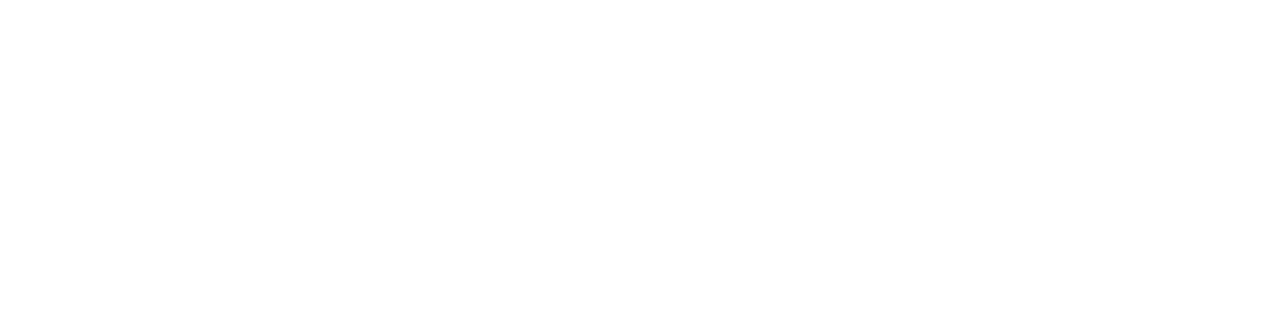
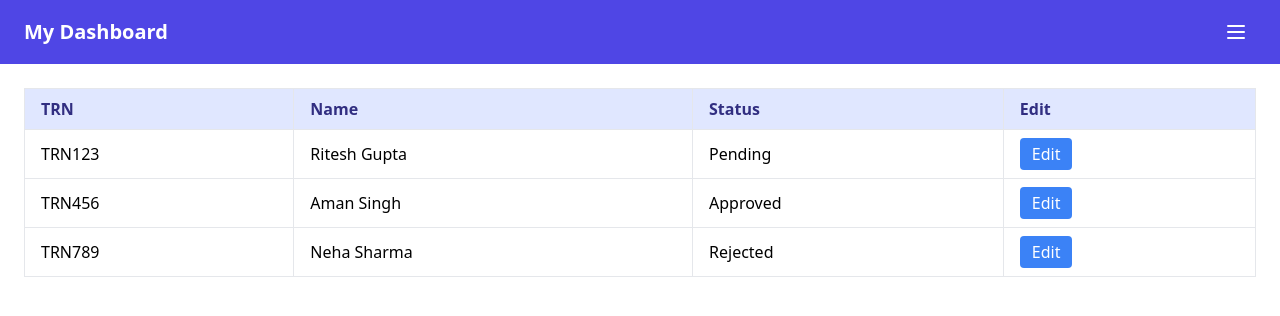
Before and after one commit to BhanuTMD/NewFrontEnd, a React (Create React App) app: page /pendingData in a window 1280 px wide. Before the commit this address had no page. Shown: the top 316 px of the page. Built offline with nearby package versions, Linux system fonts and the light colour scheme.

Commit message:
fix logout with token expiry
fix logout with token expiry

```diff
--- a/src/Components/auth/AuthContext.js
+++ b/src/Components/auth/AuthContext.js
@@ -6,21 +6,24 @@ export const useAuth = () => useContext(AuthContext);
 
 export const AuthProvider = ({ children }) => {
   const [isAuthenticated, setIsAuthenticated] = useState(false);
-  const [isLoading, setIsLoading] = useState(true); // 🔄 loading state
+  const [isLoading, setIsLoading] = useState(true);
 
   useEffect(() => {
-    const token = localStorage.getItem("token");
-    setIsAuthenticated(!!token); // true if token exists
-    setIsLoading(false); // ✅ auth check done
+    // ✅ Same key used for login & check
+    const token = localStorage.getItem("jwtToken");
+    setIsAuthenticated(!!token);
+    setIsLoading(false);
   }, []);
 
   const login = (token) => {
-    localStorage.setItem("token", token);
+    localStorage.setItem("jwtToken", token); // same key
     setIsAuthenticated(true);
   };
 
   const logout = () => {
-    localStorage.removeItem("token");
+    localStorage.removeItem("jwtToken");
+    localStorage.removeItem("userName");
+    localStorage.removeItem("userEmail");
     setIsAuthenticated(false);
   };
 
--- a/src/Components/common/navBar.js
+++ b/src/Components/common/navBar.js
@@ -2,6 +2,7 @@ import React, { useState, useRef, useEffect } from "react";
 import { Link, useNavigate } from "react-router-dom";
 import { Menu, X } from "lucide-react";
 import { useAuth } from "Components/auth/AuthContext";
+
 function NavBar() {
   const { isAuthenticated, logout, isLoading } = useAuth();
   const navigate = useNavigate();
@@ -10,11 +11,18 @@ function NavBar() {
   const [isMobileMenuOpen, setIsMobileMenuOpen] = useState(false);
   const dropdownRef = useRef(null);
 
-  const name = localStorage.getItem("userName");
+  const [name, setName] = useState("");
+
+  // Get name from localStorage (update if changes happen)
+  useEffect(() => {
+    const userName = localStorage.getItem("userName");
+    if (userName) setName(userName);
+  }, [isAuthenticated]);
 
   const toggleDropdown = () => setIsDropdownOpen((prev) => !prev);
   const toggleMobileMenu = () => setIsMobileMenuOpen((prev) => !prev);
 
+  // Close dropdown if clicked outside
   useEffect(() => {
     const handleClickOutside = (event) => {
       if (dropdownRef.current && !dropdownRef.current.contains(event.target)) {
@@ -26,25 +34,28 @@ function NavBar() {
   }, []);
 
   const handleLogout = () => {
-    logout();
+    logout(); // Clear token via AuthContext
     localStorage.removeItem("userName");
     localStorage.removeItem("userEmail");
+    setName(""); // Clear local state too
     navigate("/Login");
   };
 
-  if (isLoading) return null;
+  if (isLoading) return null; // Prevent flicker until token check is done
 
   return (
     <nav className="w-full bg-indigo-300 text-blue-600 font-semibold shadow-md">
       <div className="max-w-7xl mx-auto px-4 py-3 flex items-center justify-between">
         {/* Left: Logo & Nav Items */}
         <div className="flex items-center space-x-6">
+          {/* Mobile Menu Toggle */}
           <div className="sm:hidden">
             <button onClick={toggleMobileMenu}>
               {isMobileMenuOpen ? <X size={24} /> : <Menu size={24} />}
             </button>
           </div>
 
+          {/* Desktop Menu */}
           <div className="hidden sm:flex sm:items-center space-x-6">
             <Link to="/welcomePage" className="hover:text-blue-900 text-lg font-bold">
               Home
@@ -54,6 +65,7 @@ function NavBar() {
                 <Link to="/techSearch" className="hover:text-blue-900 text-lg font-bold">
                   View
                 </Link>
+                {/* Technology Dropdown */}
                 <div className="relative" ref={dropdownRef}>
                   <div
                     className="cursor-pointer hover:text-blue-900 text-lg font-bold"
@@ -62,13 +74,20 @@ function NavBar() {
                     Technology
                   </div>
                   {isDropdownOpen && (
-                    <div className="absolute bg-indigo-200 mt-1 rounded shadow-md z-10">
+                    <div className="absolute w-48 bg-indigo-200 mt-1 rounded shadow-md z-10 text-sm">
                       <Link
                         to="/SectionOne"
                         className="block px-4 py-2 hover:bg-indigo-100"
                         onClick={() => setIsDropdownOpen(false)}
                       >
                         Add New Technology
+                      </Link>
+                      <Link
+                        to="/PendingData"
+                        className="block px-4 py-2 hover:bg-indigo-100"
+                        onClick={() => setIsDropdownOpen(false)}
+                      >
+                        Pending Technology
                       </Link>
                     </div>
                   )}
@@ -128,6 +147,16 @@ function NavBar() {
                     >
                       Add New Technology
                     </Link>
+                    <Link
+                      to="/PendingData"
+                      className="block px-4 py-2 hover:bg-indigo-100"
+                      onClick={() => {
+                        setIsDropdownOpen(false);
+                        toggleMobileMenu();
+                      }}
+                    >
+                      Pending Technology
+                    </Link>
                   </div>
                 )}
               </div>
--- /dev/null
+++ b/src/Components/pages/pendingData.js
@@ -0,0 +1,116 @@
+import React, { useState } from "react";
+import { Link } from "react-router-dom";
+import { Menu } from "lucide-react";
+
+const PendingData = () => {
+  const [isDropdownOpen, setIsDropdownOpen] = useState(false);
+  const [isTechOpen, setIsTechOpen] = useState(false); // Technology ka nested dropdown control
+
+  const pendingItems = [
+    { id: 1, trn: "TRN123", name: "Ritesh Gupta", status: "Pending" },
+    { id: 2, trn: "TRN456", name: "Aman Singh", status: "Approved" },
+    { id: 3, trn: "TRN789", name: "Neha Sharma", status: "Rejected" },
+  ];
+
+  return (
+    <div>
+      {/* NavBar */}
+      <nav className="bg-indigo-600 text-white px-6 py-3 relative">
+        <div className="flex justify-between items-center">
+          <h1 className="text-xl font-bold">My Dashboard</h1>
+
+          <div className="relative">
+            {/* Burger Menu Button */}
+            <button
+              onClick={() => setIsDropdownOpen(!isDropdownOpen)}
+              className="p-2 rounded hover:bg-indigo-700 transition"
+            >
+              <Menu className="w-6 h-6 text-white" />
+            </button>
+
+            {/* Main Dropdown */}
+            {isDropdownOpen && (
+              <div
+                className="absolute right-0 mt-2 w-52 bg-indigo-100 text-black rounded shadow-md text-sm z-20"
+                onMouseLeave={() => {
+                  setIsDropdownOpen(false);
+                  setIsTechOpen(false);
+                }}
+              >
+                <Link
+                  to="/WelcomePage"
+                  className="block px-4 py-2 hover:bg-indigo-200"
+                  onClick={() => setIsDropdownOpen(false)}
+                >
+                  Home
+                </Link>
+                <Link
+                  to="/techSearch"
+                  className="block px-4 py-2 hover:bg-indigo-200"
+                  onClick={() => setIsDropdownOpen(false)}
+                >
+                  View
+                </Link>
+
+                {/* Technology dropdown toggle */}
+                <div>
+                  <button
+                    onClick={() => setIsTechOpen(!isTechOpen)}
+                    className="block w-full text-left px-4 py-2 hover:bg-indigo-200"
+                  >
+                    Technology ▾
+                  </button>
+
+                  {isTechOpen && (
+                    <div className="pl-6 bg-indigo-50">
+                      <Link
+                        to="/sectionOne"
+                        className="block px-4 py-2 hover:bg-indigo-200"
+                        onClick={() => {
+                          setIsDropdownOpen(false);
+                          setIsTechOpen(false);
+                        }}
+                      >
+                        Add Technology
+                      </Link>
+                    </div>
+                  )}
+                </div>
+              </div>
+            )}
+          </div>
+        </div>
+      </nav>
+
+      {/* Table */}
+      <div className="p-6">
+        <table className="min-w-full border border-gray-300">
+          <thead className="bg-indigo-100 text-indigo-900">
+            <tr>
+              <th className="border px-4 py-2 text-left">TRN</th>
+              <th className="border px-4 py-2 text-left">Name</th>
+              <th className="border px-4 py-2 text-left">Status</th>
+              <th className="border px-4 py-2 text-left">Edit</th>
+            </tr>
+          </thead>
+          <tbody>
+            {pendingItems.map((item) => (
+              <tr key={item.id} className="hover:bg-indigo-50">
+                <td className="border px-4 py-2">{item.trn}</td>
+                <td className="border px-4 py-2">{item.name}</td>
+                <td className="border px-4 py-2">{item.status}</td>
+                <td className="border px-4 py-2">
+                  <button className="bg-blue-500 text-white px-3 py-1 rounded hover:bg-blue-600">
+                    Edit
+                  </button>
+                </td>
+              </tr>
+            ))}
+          </tbody>
+        </table>
+      </div>
+    </div>
+  );
+};
+
+export default PendingData;
--- a/src/Components/pages/techSearch/PreviewPopUp.js
+++ b/src/Components/pages/techSearch/PreviewPopUp.js
@@ -2,7 +2,6 @@ import React, { useRef } from 'react';
 
 const PreviewPopUp = ({ item = {}, activeSection = 'all', onClose, onEdit }) => {
   const printRef = useRef();
-
   const previewItem = {
     ...item,
     sectionOne: activeSection === 'sectionOne' || activeSection === 'all' ? item.sectionOne || item : {},
@@ -10,10 +9,8 @@ const PreviewPopUp = ({ item = {}, activeSection = 'all', onClose, onEdit }) =>
     sectionThree: item.sectionThree?.length ? item.sectionThree : [],
     sectionFour: item.sectionFour?.length ? item.sectionFour : [],
   };
-
   const showSection = (sectionName) =>
     activeSection === 'all' || activeSection === sectionName;
-
   const handlePrint = () => {
     const printContents = printRef.current.innerHTML;
     const newWindow = window.open('', '', 'width=800,height=600');
@@ -245,5 +242,3 @@ const PreviewPopUp = ({ item = {}, activeSection = 'all', onClose, onEdit }) =>
   );
 };
 export default PreviewPopUp;
-
-// Note: The above code is a React component that renders a preview popup for technology details.
--- a/src/Routes.js
+++ b/src/Routes.js
@@ -8,9 +8,9 @@ import SectionThree from "Components/section/SectionThree";
 import SectionFour from "Components/section/SectionFour";
 import TechSearch from "Components/pages/techSearch/TechSearch";
 import WelcomePage from "Components/pages/welcomePage/WelcomePage";
-// import OTPLoginVerify from "Components/auth/OtpLoginVerify";
 import PreviewPopUp from "Components/pages/techSearch/PreviewPopUp";
 import PrivateRoute from "Components/auth/privateRoute";
+import PendingData from "Components/pages/pendingData";
 
 const AppRoutes = () => {
   return (
@@ -19,6 +19,7 @@ const AppRoutes = () => {
       <Route path="welcomePage" element={<WelcomePage />} />
       <Route path="signup" element={<Signup />} />
       <Route path="Login" element={<Login />} />
+      <Route path="pendingData" element={<PendingData />} />
       {/* <Route path="otpLoginVerify" element={<OTPLoginVerify />} /> */}
 
       {/* Protected Routes */}
```
